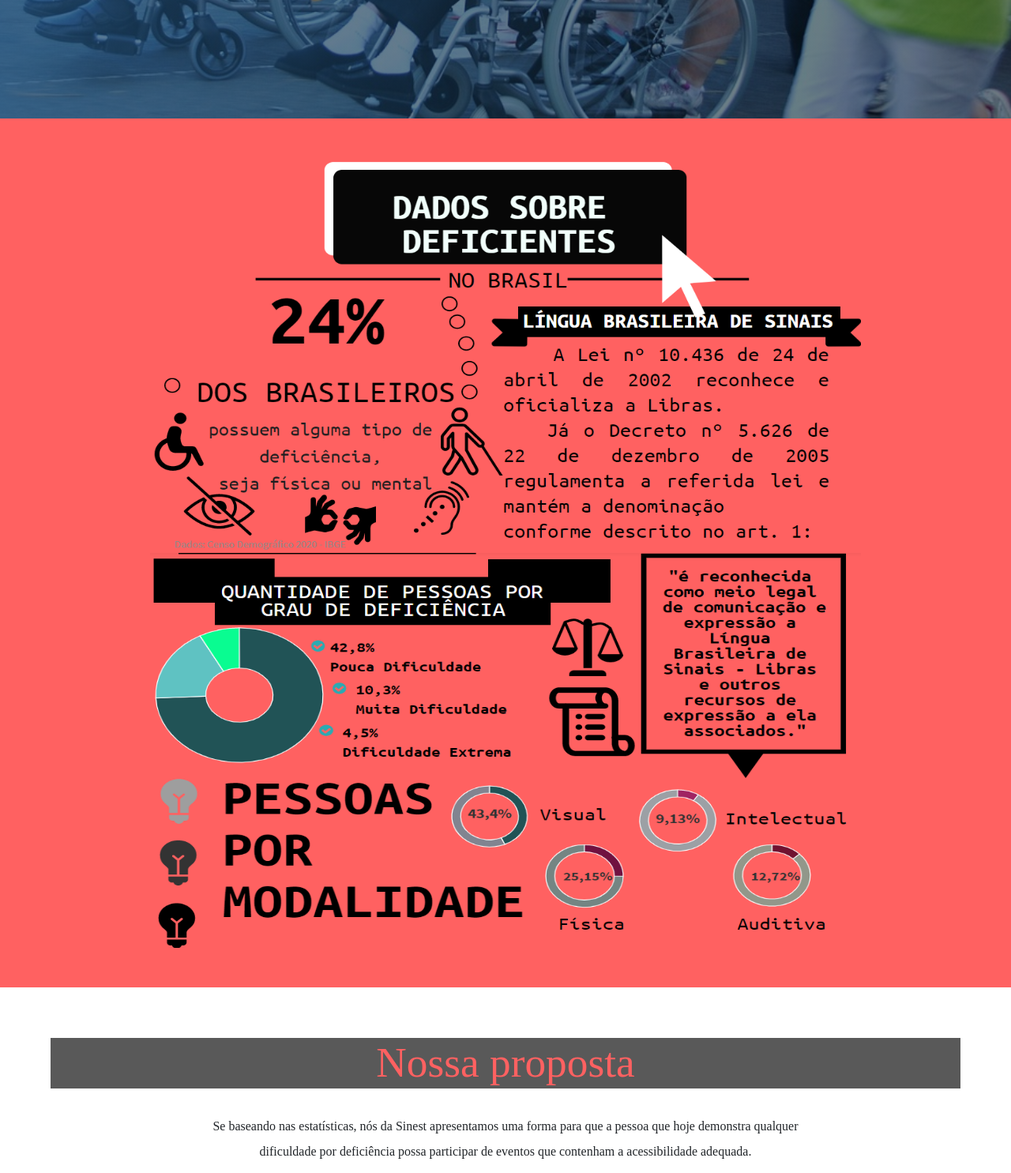
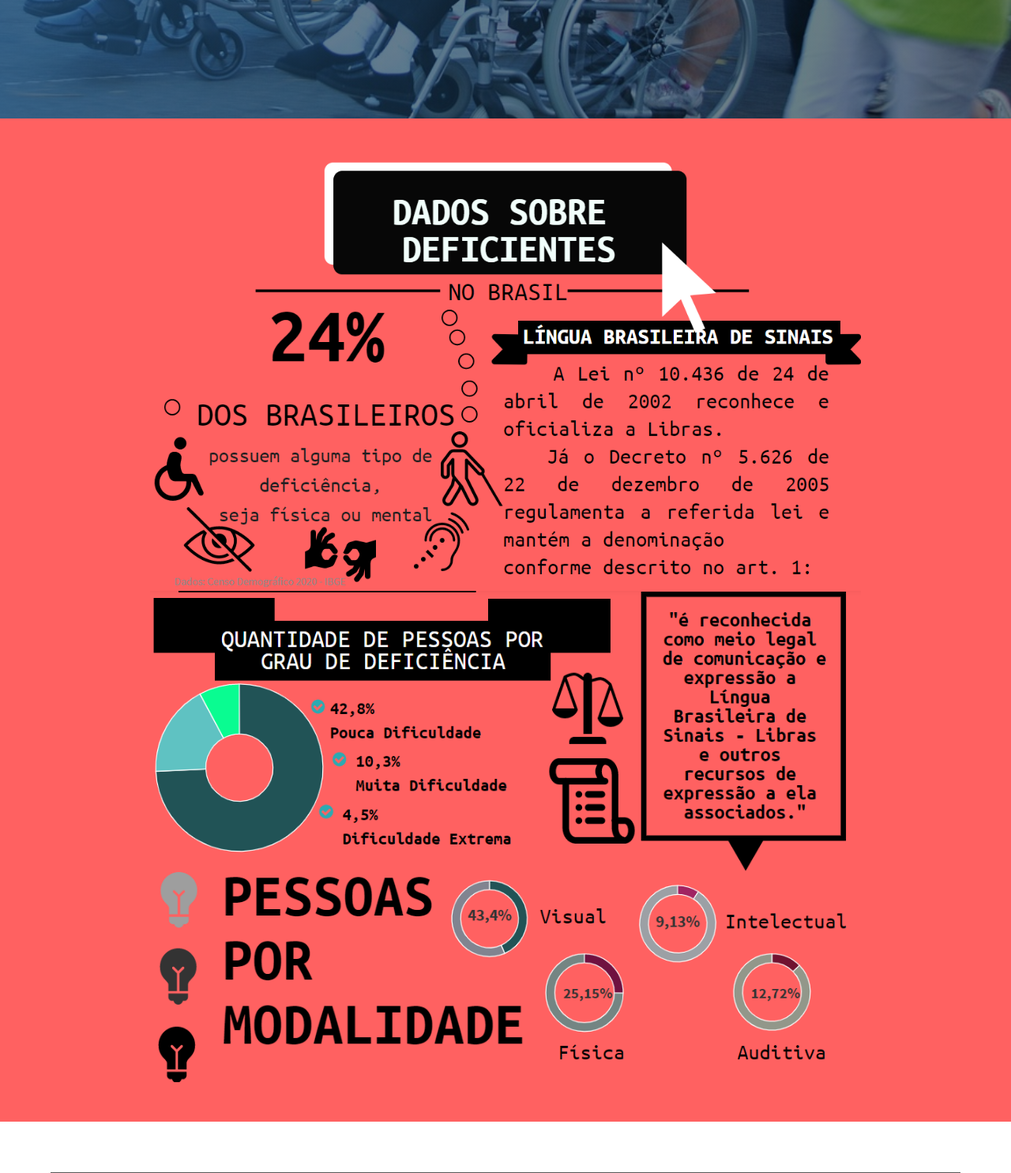
Before and after one commit to gabrdgs/Arte-ae, a Django app: page / in a window 1280 px wide. Shown: the part 650-2135 px from the top of the page at 79% size. Run offline with Django 3.2, Linux system fonts and the light colour scheme; some libraries are stand-ins or nearby versions; some web fonts are replaced.

Commit message:
Ajustando responsividade no gráfico de estatísticas

```diff
--- a/arte_ae/static/style.css
+++ b/arte_ae/static/style.css
@@ -166,7 +166,7 @@ header {
 }
 .img-statics{
   width: 900px;
-  height: 500px;
+  height: auto;
   max-width: 100%;
 }
 /* main */
```
